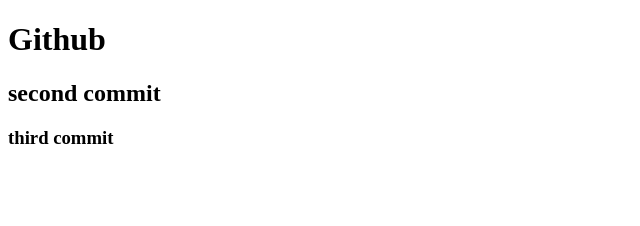
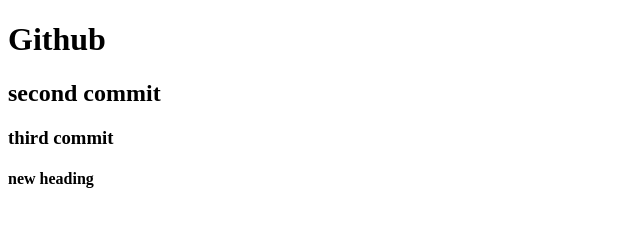
Before and after one commit to ncuong0704/learn_git, a plain HTML site: page index.html in a window 1280 px wide. Shown: the whole page, without its empty margins (0-640 px from the left). Drawn offline with Linux system fonts and the light colour scheme.

Commit message:
five commit

```diff
--- a/index.html
+++ b/index.html
@@ -9,5 +9,6 @@
     <h1>Github</h1>
     <h2>second commit</h2>
     <h3>third commit</h3>
+    <h4>new heading</h4>
 </body>
 </html>
```
Also changed, not shown: 1 other file.
